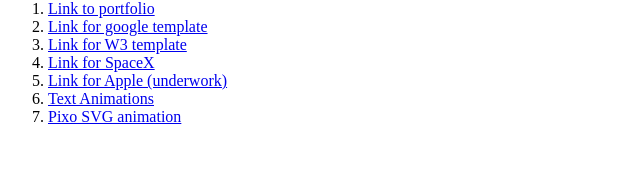
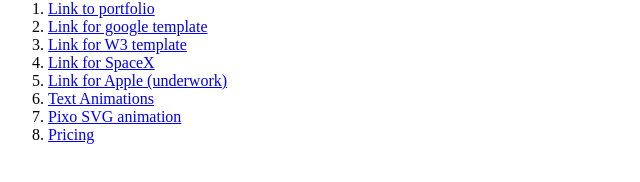
Before and after one commit to Pranjal7852/webdev4pixo, a plain HTML site: page index.html in a window 1280 px wide. Shown: the part 114-296 px from the top of the page, 0-640 px from the left. Drawn offline with Linux system fonts and the light colour scheme.

```diff
--- a/index.html
+++ b/index.html
@@ -17,6 +17,7 @@
         <li><a href="./apple/">Link for Apple (underwork)</a></li>
         <li><a href="./typography/">Text Animations</a></li>
         <li><a href="./animation/">Pixo SVG animation</a></li>
+        <li><a href="./pricing/">Pricing</a></li>
     </ol>
 </body>
 </html>
```
